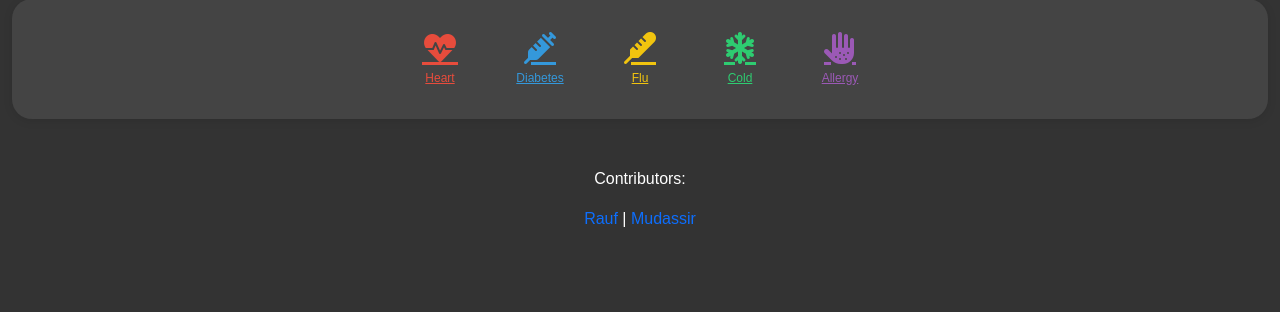
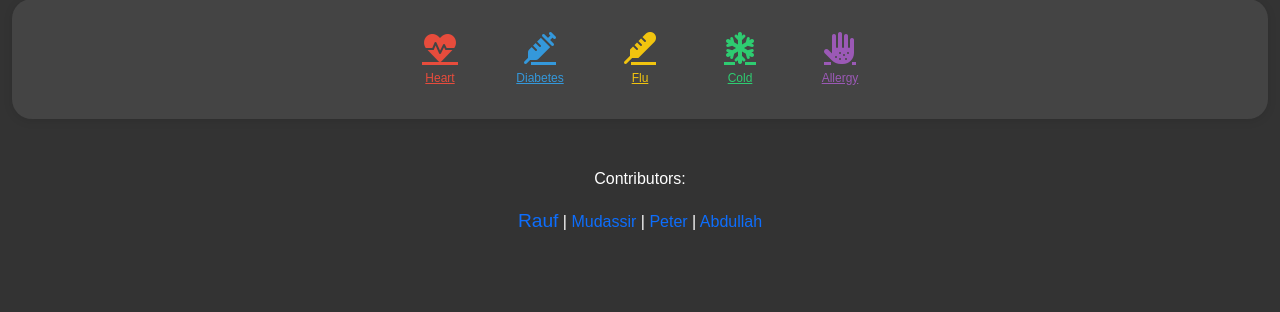
Before and after one commit to Raufjatoi/MDP, a FastAPI app: page / in a window 1280 px wide. Shown: the part 145-457 px from the top of the page. Run offline with FastAPI, Linux system fonts and the light colour scheme.

Commit message:
some more changes ( 🙂 )

```diff
--- a/templates/index.html
+++ b/templates/index.html
@@ -117,8 +117,10 @@
         <div class="text-center">
             <p>Contributors:</p>
             <p>
-                <a href="#" class="text-decoration-none">Rauf</a> |
-                <a href="#" class="text-decoration-none">Mudassir</a>
+                <a style="font-size: larger;" href="https://rauf-psi.vercel.app/" class="text-decoration-none">Rauf</a> |
+                <a href="#" class="text-decoration-none">Mudassir</a> |
+                <a href="#" class="text-decoration-none">Peter</a> |
+                <a href="#" class="text-decoration-none">Abdullah</a>
             </p>
         </div>
     </div>
```
Also changed, not shown: README.md.
